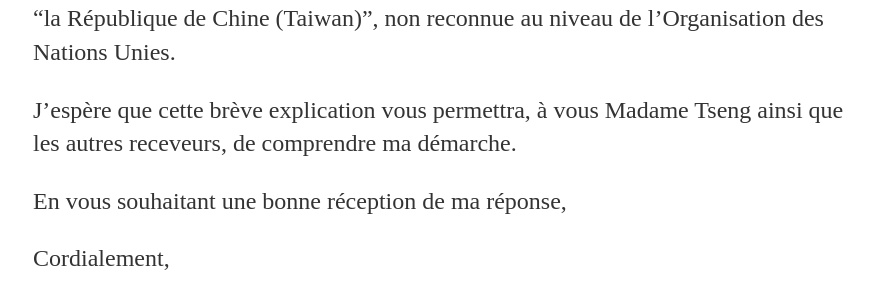
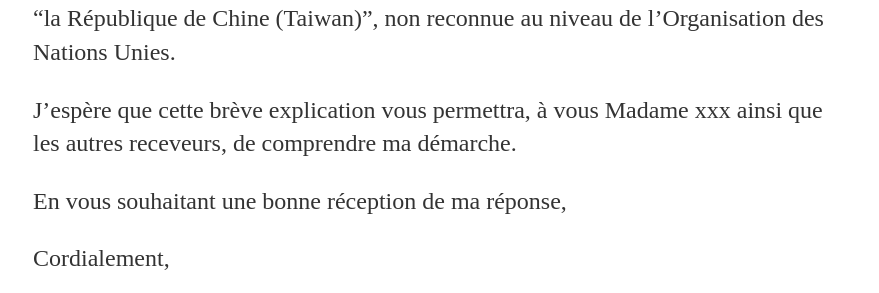
Before and after one commit to tzvet/tzvet.github.io, a Jekyll site: the page built from _posts/2023-08-10-neuropsyphy-com.md, in a window 1280 px wide and 900 px high, scrolled down 2952 px. Shown: the part 163-456 px from the top of the window, without its empty margins (199-1078 px from the left). Built offline with Jekyll 4.4.1, drawn with Linux system fonts in a browser that asks for light colours.

Commit message:
Update 2023-08-10-neuropsyphy-com.md

```diff
--- a/_posts/2023-08-10-neuropsyphy-com.md
+++ b/_posts/2023-08-10-neuropsyphy-com.md
@@ -78,7 +78,7 @@ P.P.S. j'ai vérifié le nom de domaine de l'email de l'envoyeur; étrangement,
 >
 > Je n'ai pas de liens personnels ou de travail, que je connaisse, avec Taiwan ni l'entité "la République de Chine (Taiwan)", non reconnue au niveau de l'Organisation des Nations Unies.
 >
-> J'espère que cette brève explication vous permettra, à vous Madame Tseng ainsi que les autres receveurs, de comprendre ma démarche.
+> J'espère que cette brève explication vous permettra, à vous Madame xxx ainsi que les autres receveurs, de comprendre ma démarche.
 >
 > En vous souhaitant une bonne réception de ma réponse,
 >
```
